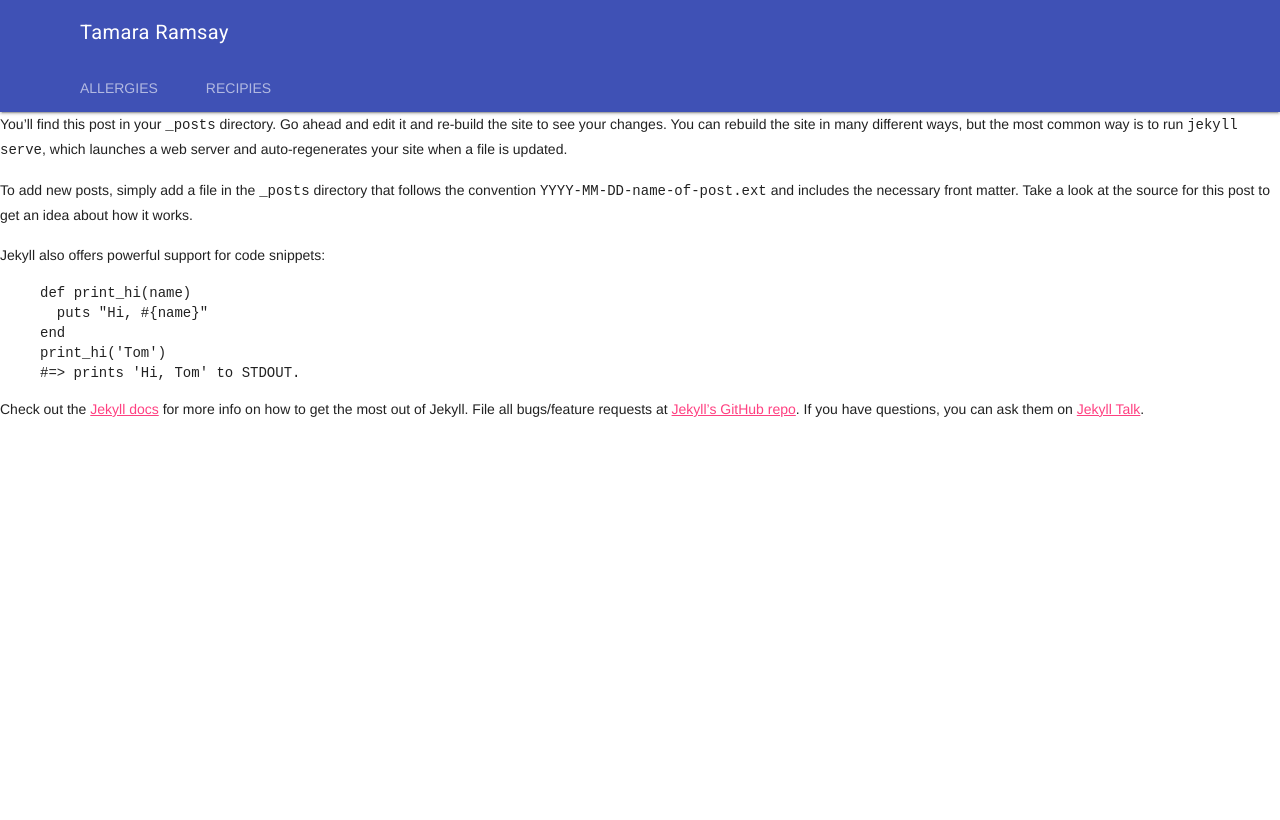
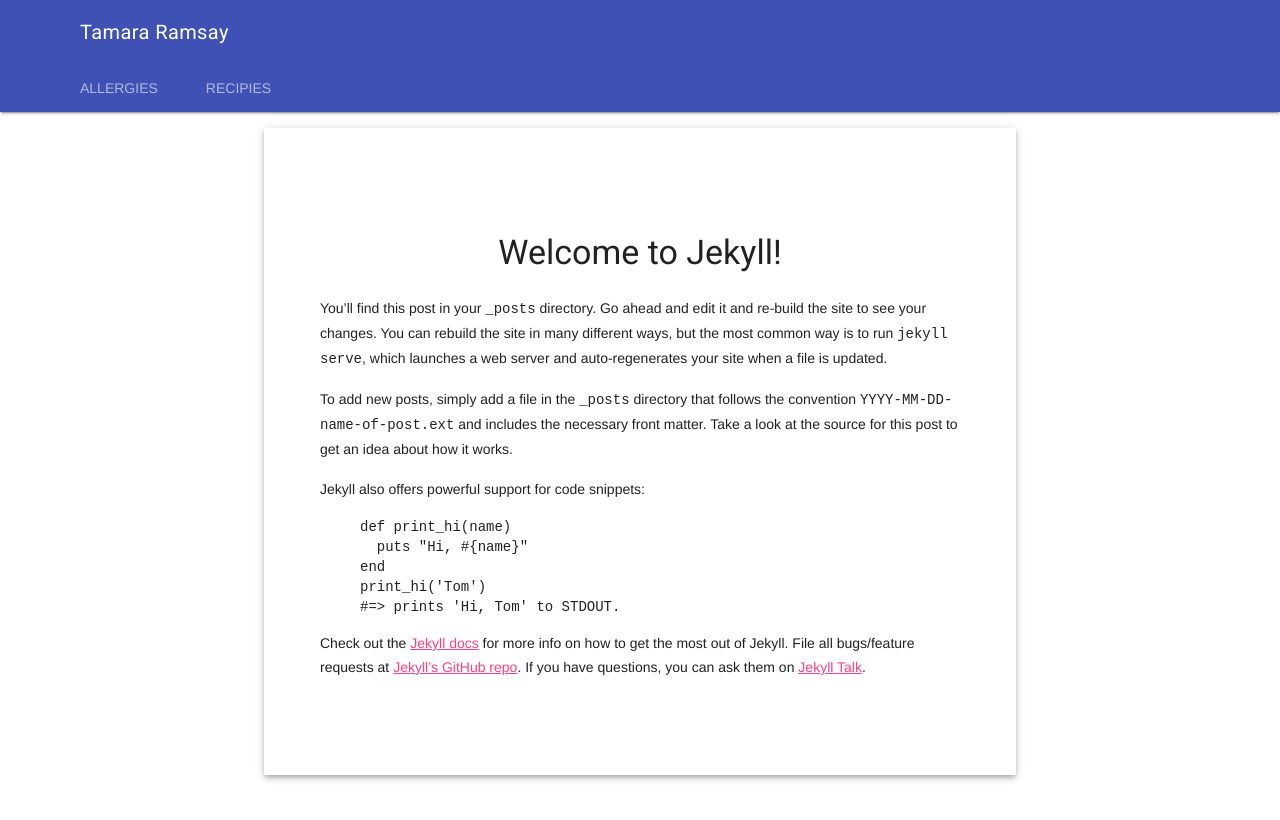
Before and after one commit to CameronDevine/tamara-website, a Jekyll site: the page built from _posts/2019-05-30-welcome-to-jekyll.markdown, in a window 1280 px wide. Shown: the top 820 px of the page. Built offline with Jekyll 4.4.1, drawn with Linux system fonts in a browser that asks for light colours.

Commit message:
added a post layout

```diff
--- a/_layouts/post.html
+++ b/_layouts/post.html
@@ -2,4 +2,10 @@
 layout: default
 ---
 
-{{ content }}
+<div class="mdl-grid" style="max-width:12in">
+  <div class="mdl-cell mdl-cell--2-col"></div>
+  <div class="mdl-cell mdl-cell--8-col mdl-shadow--4dp" style="padding: 80px 56px">
+    <h3 style="text-align:center">{{ page.title }}</h3>
+    {{ content }}
+  </div>
+</div>
```
